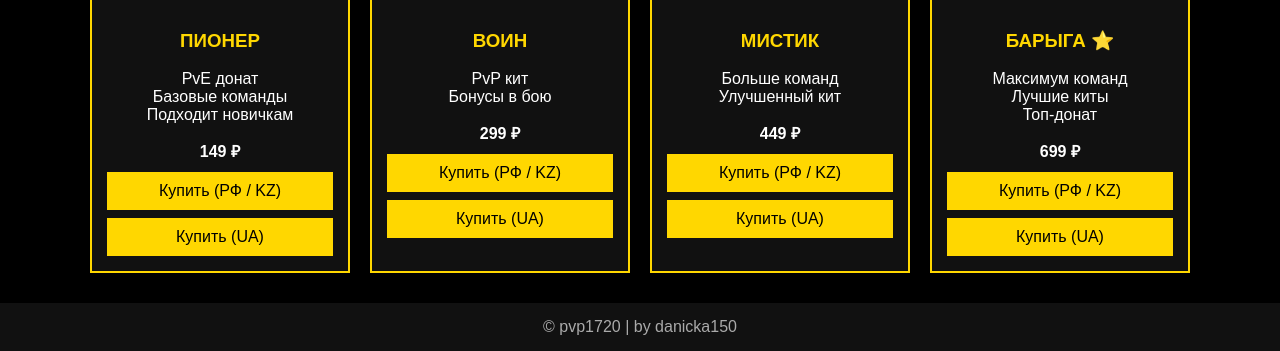
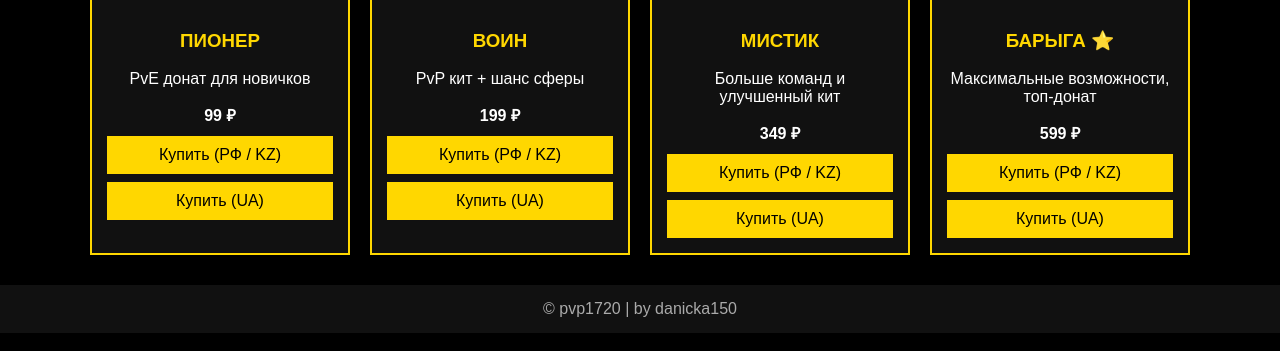
Before and after one commit to danicka150/pvp1720, a plain HTML site: page index.html in a window 1280 px wide. Shown: the part 559-910 px from the top of the page. Drawn offline with Linux system fonts and the light colour scheme.

Commit message:
Add files via upload

```diff
--- a/index.html
+++ b/index.html
@@ -117,12 +117,8 @@ IP сервера: <b id="serverIp">pvp1720.aternos.me</b><br>
 <div class="card">
 <img src="https://minecraft.wiki/images/Diamond_Hoe_JE3.png">
 <h3>ПИОНЕР</h3>
-<p>
-PvE донат<br>
-Базовые команды<br>
-Подходит новичкам
-</p>
-<div class="price" data-rub="149 ₽" data-kzt="800 ₸" data-uah="69 ₴">149 ₽</div>
+<p>PvE донат для новичков</p>
+<div class="price" data-rub="99 ₽" data-kzt="500 ₸" data-uah="45 ₴">99 ₽</div>
 <a class="buy" href="https://t.me/Qwertyy1207">Купить (РФ / KZ)</a>
 <a class="buy" href="https://t.me/Sobacha_afafaf">Купить (UA)</a>
 </div>
@@ -131,11 +127,8 @@ PvE донат<br>
 <div class="card">
 <img src="https://minecraft.wiki/images/Iron_Sword_JE3.png">
 <h3>ВОИН</h3>
-<p>
-PvP кит<br>
-Бонусы в бою
-</p>
-<div class="price" data-rub="299 ₽" data-kzt="1600 ₸" data-uah="139 ₴">299 ₽</div>
+<p>PvP кит + шанс сферы</p>
+<div class="price" data-rub="199 ₽" data-kzt="1000 ₸" data-uah="89 ₴">199 ₽</div>
 <a class="buy" href="https://t.me/Qwertyy1207">Купить (РФ / KZ)</a>
 <a class="buy" href="https://t.me/Sobacha_afafaf">Купить (UA)</a>
 </div>
@@ -144,11 +137,8 @@ PvP кит<br>
 <div class="card">
 <img src="https://minecraft.wiki/images/Enchanted_Diamond_Sword.gif">
 <h3>МИСТИК</h3>
-<p>
-Больше команд<br>
-Улучшенный кит
-</p>
-<div class="price" data-rub="449 ₽" data-kzt="2400 ₸" data-uah="209 ₴">449 ₽</div>
+<p>Больше команд и улучшенный кит</p>
+<div class="price" data-rub="349 ₽" data-kzt="1800 ₸" data-uah="159 ₴">349 ₽</div>
 <a class="buy" href="https://t.me/Qwertyy1207">Купить (РФ / KZ)</a>
 <a class="buy" href="https://t.me/Sobacha_afafaf">Купить (UA)</a>
 </div>
@@ -157,12 +147,8 @@ PvP кит<br>
 <div class="card">
 <img src="https://minecraft.wiki/images/Enchanted_Netherite_Sword.gif">
 <h3>БАРЫГА ⭐</h3>
-<p>
-Максимум команд<br>
-Лучшие киты<br>
-Топ-донат
-</p>
-<div class="price" data-rub="699 ₽" data-kzt="3800 ₸" data-uah="329 ₴">699 ₽</div>
+<p>Максимальные возможности, топ-донат</p>
+<div class="price" data-rub="599 ₽" data-kzt="3200 ₸" data-uah="279 ₴">599 ₽</div>
 <a class="buy" href="https://t.me/Qwertyy1207">Купить (РФ / KZ)</a>
 <a class="buy" href="https://t.me/Sobacha_afafaf">Купить (UA)</a>
 </div>
@@ -189,5 +175,6 @@ function copyIP(){
     alert("IP сервера скопирован: " + ip);
 }
 </script>
+
 </body>
 </html>
```
